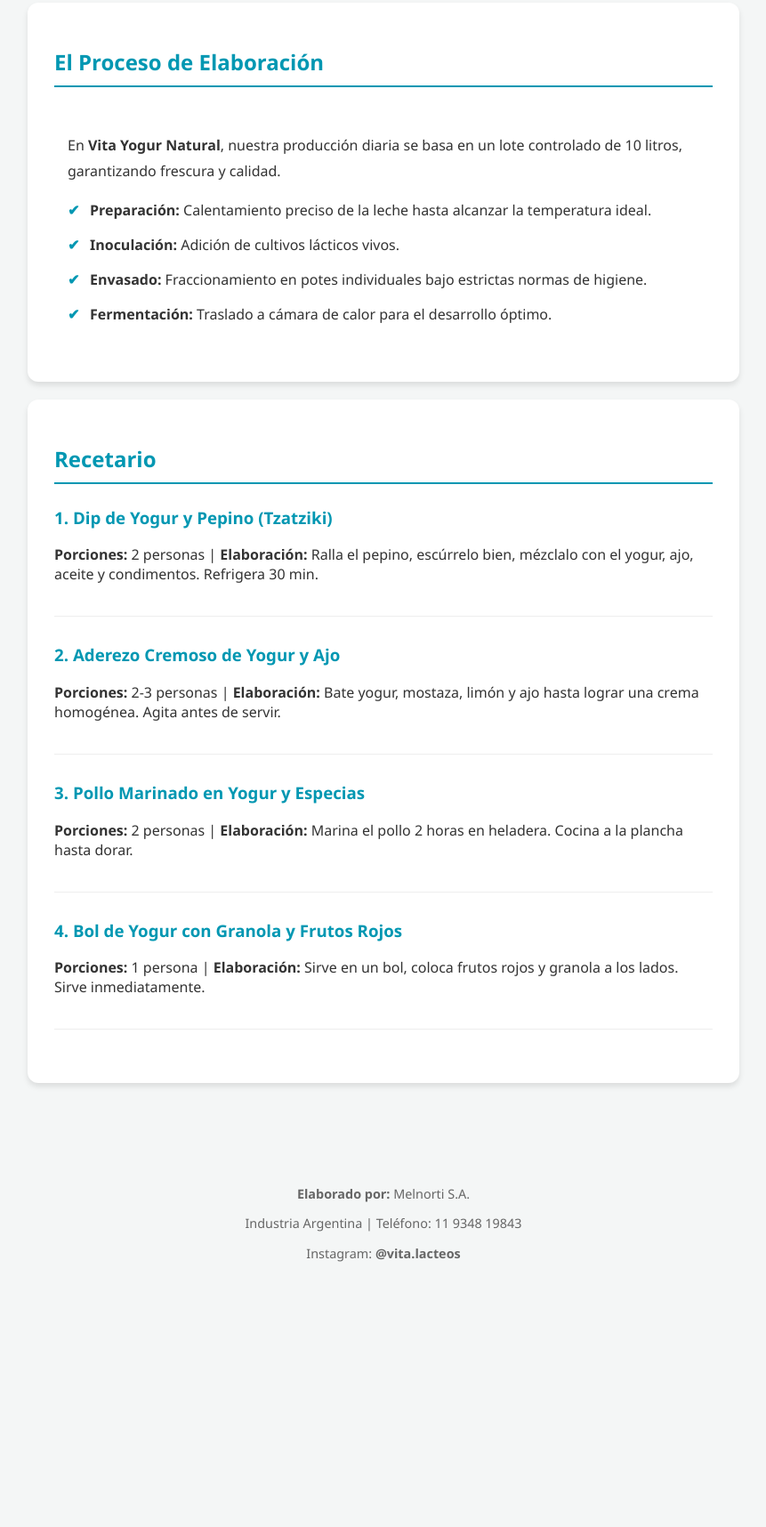
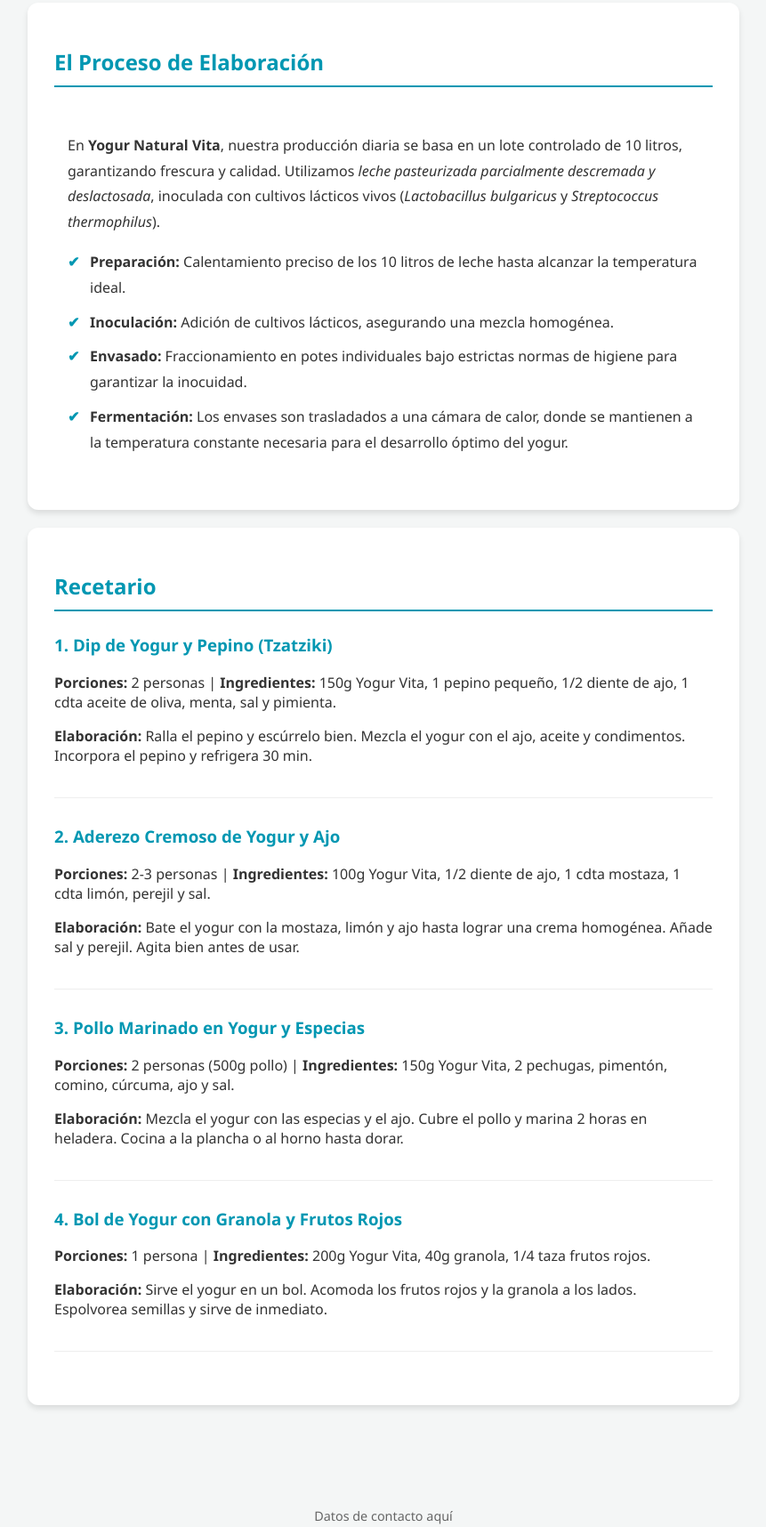
Before and after one commit to melnechukrorro/VITA-YOGUR-NATURAL, a plain HTML site: page index.html in a window 1280 px wide. Shown: the part 240-1956 px from the top of the page at 89% size, without its empty margins (209-1070 px from the left). Before the commit the page ends 1712 px from the top, so only its background shows below. Drawn offline with Linux system fonts and the light colour scheme.

Commit message:
Update index.html

```diff
--- a/index.html
+++ b/index.html
@@ -37,6 +37,7 @@
             margin: 20px auto;
             padding: 20px;
         }
+
         .card {
             background: white;
             padding: 30px;
@@ -44,11 +45,13 @@
             margin-bottom: 20px;
             box-shadow: 0 4px 6px rgba(0,0,0,0.1);
         }
+
         h2 {
             color: #0097b2;
             border-bottom: 2px solid #0097b2;
             padding-bottom: 10px;
         }
+
         h3 { color: #0097b2; margin-top: 25px; }
 
         /* Estilo para el pie de página */
@@ -76,41 +79,48 @@
         <section class="card">
             <h2>El Proceso de Elaboración</h2>
             <div class="texto-contenido">
-                <p>En <strong>Vita Yogur Natural</strong>, nuestra producción diaria se basa en un lote controlado de 10 litros, garantizando frescura y calidad.</p>
+                <p>En <strong>Yogur Natural Vita</strong>, nuestra producción diaria se basa en un lote controlado de 10 litros, garantizando frescura y calidad. Utilizamos <em>leche pasteurizada parcialmente descremada y deslactosada</em>, inoculada con cultivos lácticos vivos (<em>Lactobacillus bulgaricus</em> y <em>Streptococcus thermophilus</em>).</p>
+
                 <ul class="proceso-pasos">
-                    <li><strong>Preparación:</strong> Calentamiento preciso de la leche hasta alcanzar la temperatura ideal.</li>
-                    <li><strong>Inoculación:</strong> Adición de cultivos lácticos vivos.</li>
-                    <li><strong>Envasado:</strong> Fraccionamiento en potes individuales bajo estrictas normas de higiene.</li>
-                    <li><strong>Fermentación:</strong> Traslado a cámara de calor para el desarrollo óptimo.</li>
+                    <li><strong>Preparación:</strong> Calentamiento preciso de los 10 litros de leche hasta alcanzar la temperatura ideal.</li>
+                    <li><strong>Inoculación:</strong> Adición de cultivos lácticos, asegurando una mezcla homogénea.</li>
+                    <li><strong>Envasado:</strong> Fraccionamiento en potes individuales bajo estrictas normas de higiene para garantizar la inocuidad.</li>
+                    <li><strong>Fermentación:</strong> Los envases son trasladados a una cámara de calor, donde se mantienen a la temperatura constante necesaria para el desarrollo óptimo del yogur.</li>
                 </ul>
             </div>
         </section>
 
         <section class="card">
             <h2>Recetario</h2>
+
             <div class="receta-bloque">
                 <h3>1. Dip de Yogur y Pepino (Tzatziki)</h3>
-                <p><strong>Porciones:</strong> 2 personas | <strong>Elaboración:</strong> Ralla el pepino, escúrrelo bien, mézclalo con el yogur, ajo, aceite y condimentos. Refrigera 30 min.</p>
+                <p><strong>Porciones:</strong> 2 personas | <strong>Ingredientes:</strong> 150g Yogur Vita, 1 pepino pequeño, 1/2 diente de ajo, 1 cdta aceite de oliva, menta, sal y pimienta.</p>
+                <p><strong>Elaboración:</strong> Ralla el pepino y escúrrelo bien. Mezcla el yogur con el ajo, aceite y condimentos. Incorpora el pepino y refrigera 30 min.</p>
             </div>
+
             <div class="receta-bloque">
                 <h3>2. Aderezo Cremoso de Yogur y Ajo</h3>
-                <p><strong>Porciones:</strong> 2-3 personas | <strong>Elaboración:</strong> Bate yogur, mostaza, limón y ajo hasta lograr una crema homogénea. Agita antes de servir.</p>
+                <p><strong>Porciones:</strong> 2-3 personas | <strong>Ingredientes:</strong> 100g Yogur Vita, 1/2 diente de ajo, 1 cdta mostaza, 1 cdta limón, perejil y sal.</p>
+                <p><strong>Elaboración:</strong> Bate el yogur con la mostaza, limón y ajo hasta lograr una crema homogénea. Añade sal y perejil. Agita bien antes de usar.</p>
             </div>
+
             <div class="receta-bloque">
                 <h3>3. Pollo Marinado en Yogur y Especias</h3>
-                <p><strong>Porciones:</strong> 2 personas | <strong>Elaboración:</strong> Marina el pollo 2 horas en heladera. Cocina a la plancha hasta dorar.</p>
+                <p><strong>Porciones:</strong> 2 personas (500g pollo) | <strong>Ingredientes:</strong> 150g Yogur Vita, 2 pechugas, pimentón, comino, cúrcuma, ajo y sal.</p>
+                <p><strong>Elaboración:</strong> Mezcla el yogur con las especias y el ajo. Cubre el pollo y marina 2 horas en heladera. Cocina a la plancha o al horno hasta dorar.</p>
             </div>
+
             <div class="receta-bloque">
                 <h3>4. Bol de Yogur con Granola y Frutos Rojos</h3>
-                <p><strong>Porciones:</strong> 1 persona | <strong>Elaboración:</strong> Sirve en un bol, coloca frutos rojos y granola a los lados. Sirve inmediatamente.</p>
+                <p><strong>Porciones:</strong> 1 persona | <strong>Ingredientes:</strong> 200g Yogur Vita, 40g granola, 1/4 taza frutos rojos.</p>
+                <p><strong>Elaboración:</strong> Sirve el yogur en un bol. Acomoda los frutos rojos y la granola a los lados. Espolvorea semillas y sirve de inmediato.</p>
             </div>
         </section>
     </div>
 
     <footer>
-        <p><strong>Elaborado por:</strong> Melnorti S.A.</p>
-        <p>Industria Argentina | Teléfono: 11 9348 19843</p>
-        <p>Instagram: <strong>@vita.lacteos</strong></p>
+        <p>Datos de contacto aquí</p>
     </footer>
 
 </body>
```
